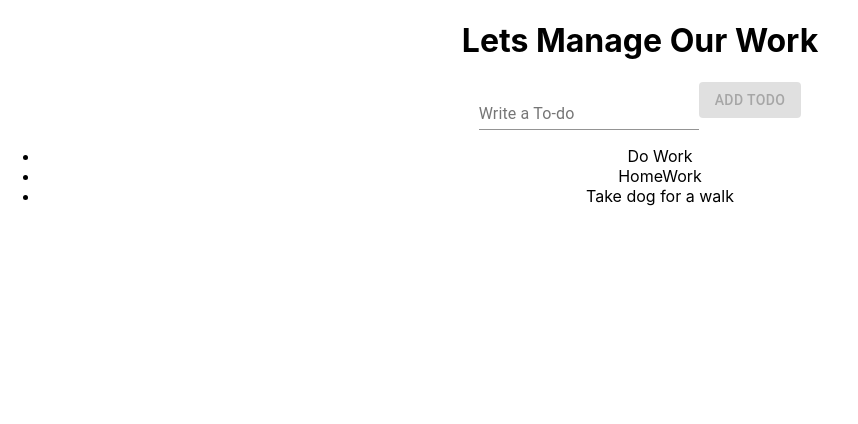
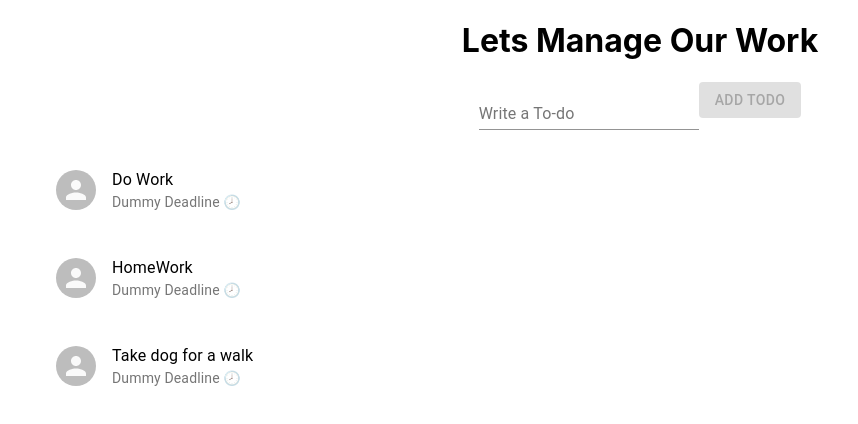
Before and after one commit to harsh007fc/ToDo_Firebase, a React (Create React App) app: page / in a window 1280 px wide. Shown: the top 424 px of the page, without its empty margins (0-858 px from the left). Built offline with nearby package versions, Linux system fonts and the light colour scheme.

Commit message:
upto some styling

```diff
--- a/src/Components/Todo.js
+++ b/src/Components/Todo.js
@@ -1,9 +1,20 @@
 import React from 'react'
+import '../Css/Todo.css'
+import { List, ListItem, ListItemText, ImageIcon, Avatar, ListItemAvatar } from '@material-ui/core'
 
 function Todo(props) {
     return (
         <div>
-             <li>{props.todo}</li>
+            <List className='todo__list'>
+                <ListItem>
+                    <ListItemAvatar>
+                        <Avatar>
+
+                        </Avatar>
+                    </ListItemAvatar>
+                    <ListItemText primary={props.todo} secondary='Dummy Deadline 🕗 ' />
+                </ListItem>
+            </List>
         </div>
     )
 }
--- /dev/null
+++ b/src/Css/Todo.css
@@ -0,0 +1,3 @@
+.todo__list{
+    text-align: center;
+}
```
Also changed, not shown: src/Components/Firebase/firebase.js (added).
